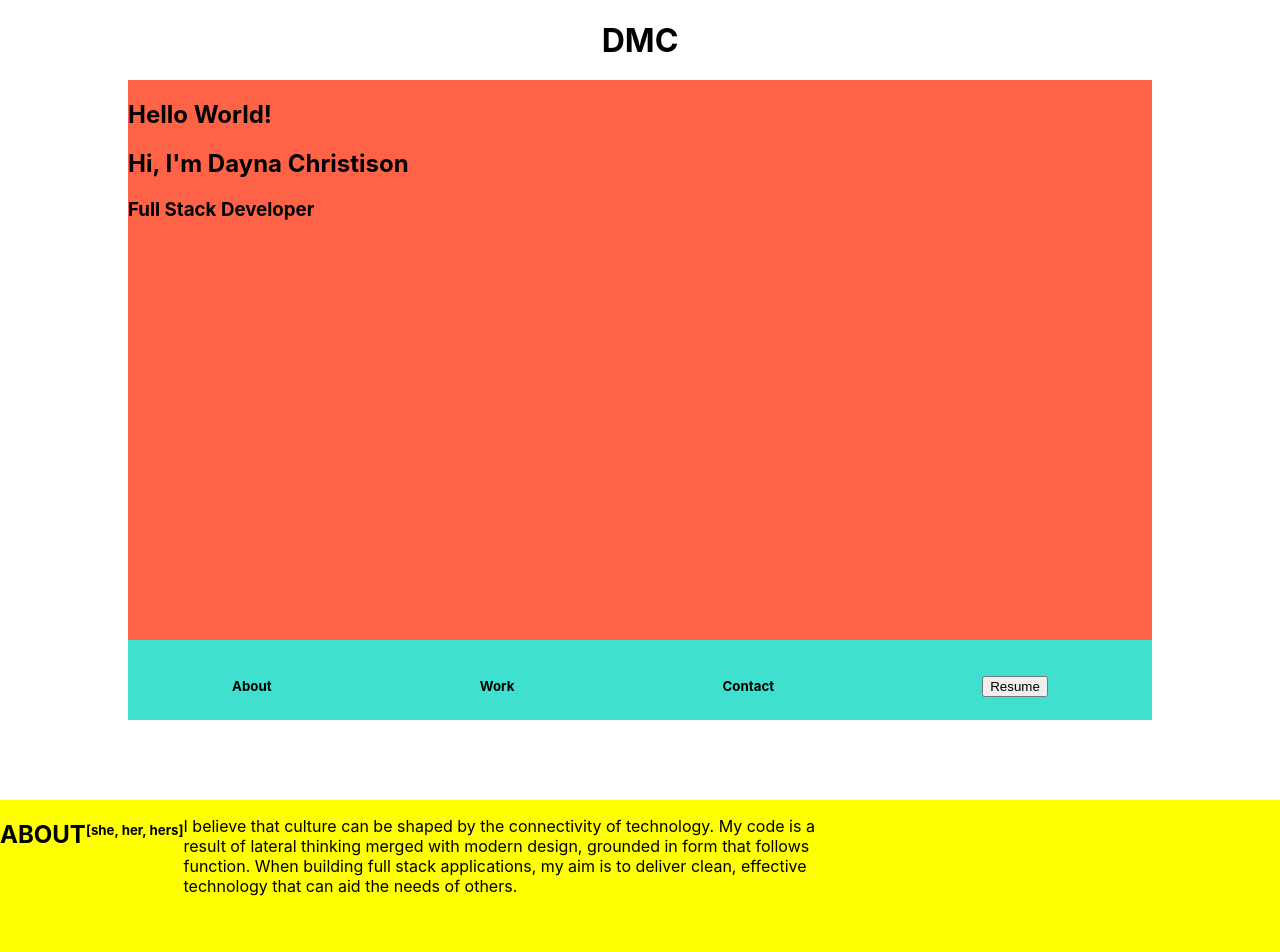
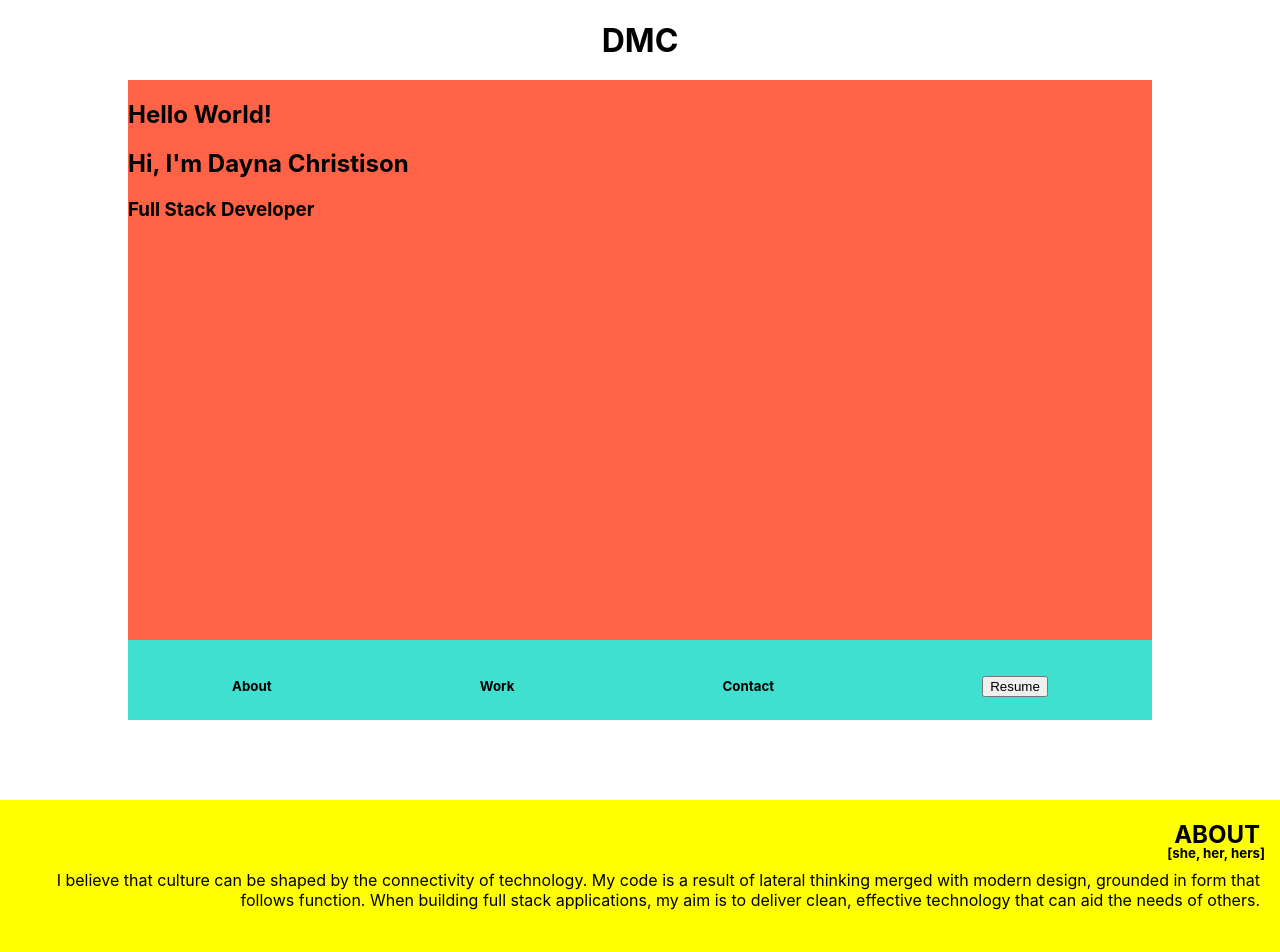
Before and after one commit to runnndmc/dmc-portfolio, a React (Create React App) app: page / in a window 1280 px wide. Shown: the top 952 px of the page. Built offline with nearby package versions, Linux system fonts and the light colour scheme.

Commit message:
styling on about me section

```diff
--- a/src/AboutMe.jsx
+++ b/src/AboutMe.jsx
@@ -5,8 +5,8 @@ const AboutMe = () => {
     return(
         <div className='about-me'>
             <div className='about-container'>
-                <h2>ABOUT</h2>
-                <h5>[she, her, hers]</h5>
+                <h2 className='about-title'>ABOUT</h2>
+                <h5 className='pronouns'>[she, her, hers]</h5>
                 <p className='statement'>I believe that culture can be shaped by the connectivity of technology. My code is a result of  lateral thinking merged with modern design, grounded in form that follows function. When building full stack applications, my aim is to deliver clean, effective technology that can aid the needs of others.</p>
             </div>
         </div>
--- a/src/App.css
+++ b/src/App.css
@@ -54,13 +54,36 @@
  }
  .about-me{
    grid-area: about;
+   grid-row-end: span 2;
    background-color: yellow;
+   position: relative;
+   box-sizing: border-box;
+   top:0;
  }
  .about-container{
    display: flex;
+   position: relative;
+   margin: 20px;
+   text-align: right;
+ }
+ .about-title{
+  position: absolute;
+  margin:0;
+  width: 100%; height: 100%;
+ }
+ .pronouns{
+  position: absolute;
+  margin:5px;
+  top: 20px;
+  width: 100%; height: 100%;
  }
  .statement{
    width: 50vw;
+   position: absolute;
+   margin: 0;
+   top: 50px;
+   left: 0;
+   width: 100%; height: 100%;
  }
  .work{
    grid-area: work;
--- a/src/Work.css
+++ b/src/Work.css
@@ -2,30 +2,34 @@
 .work{
     display: grid;
     grid-template-columns: 2fr;
-    grid-template-rows: 1fr 1fr 1fr;
-    grid-gap: 5px;
+    grid-template-rows: .5fr .5fr .5fr;
+    grid-gap: 40px;
+    margin: 7em 2em;
+}
+.description{
 
-    margin: 7em 2em;
 }
 
 .description-1{
     grid-row-start: 2;
+    height: fit-content;
 }
 .description-2{
     grid-row-start: 3;
 }
 
 .app-still{
-    width: 30vw;
+    width: 40vw;
 }
 .website-still{
-    width: 55vw;
+    width: 80vw;
 }
 .website-still-right{
-    width: 55vw;
+    width: 80vw;
     grid-column-start: 2;
 }
 .text{
+    grid-column-start: auto;
     display: flex;
     flex-direction: column;
     justify-content: center;
```
